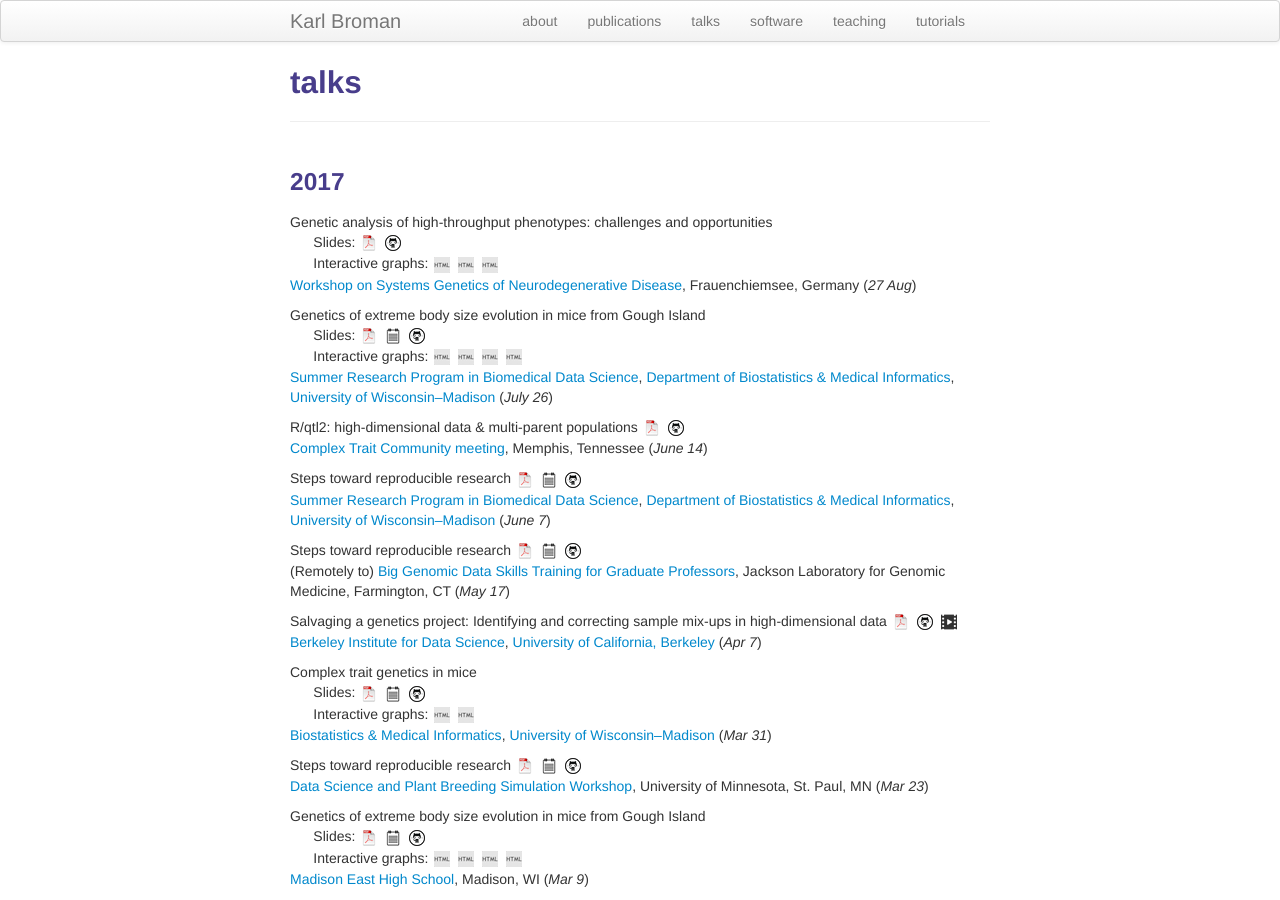
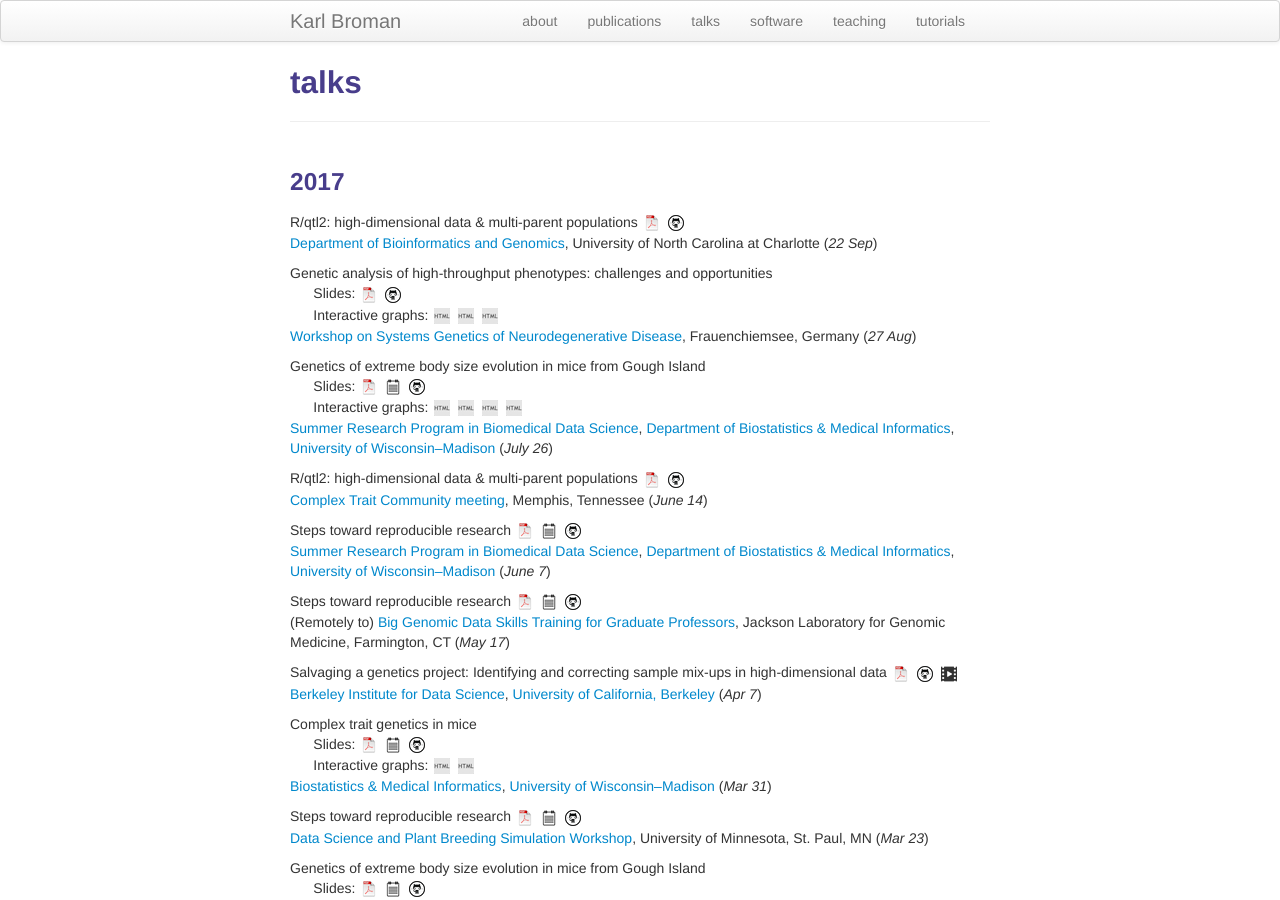
Before and after one commit to kbroman/kbroman.github.io, a Jekyll site: the page built from pages/talks.md, in a window 1280 px wide and 900 px high. Built offline with Jekyll 4.4.1, drawn with Linux system fonts in a browser that asks for light colours.

Commit message:
pages/talks: Add UNC-Charlotte talk

```diff
--- a/pages/talks.md
+++ b/pages/talks.md
@@ -7,6 +7,12 @@ description: Karl Broman's talks
 
 
 ###  2017
+
+R/qtl2: high-dimensional data & multi-parent populations
+[![pdf](icons16/pdf-icon.png)](https://www.biostat.wisc.edu/~kbroman/presentations/rqtl2_uncc2017.pdf)
+[![github](icons16/github-icon.png)](https://github.com/kbroman/Talk_UNCC2017)<br/>
+[Department of Bioinformatics and Genomics](http://bioinformatics.uncc.edu/),
+University of North Carolina at Charlotte (_22 Sep_)
 
 Genetic analysis of high-throughput phenotypes: challenges and opportunities<br/>
 &nbsp; &nbsp; &nbsp; Slides:
```
